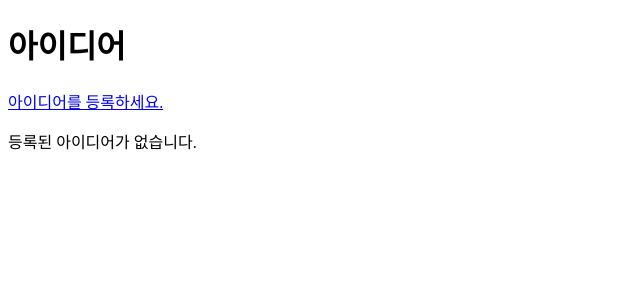
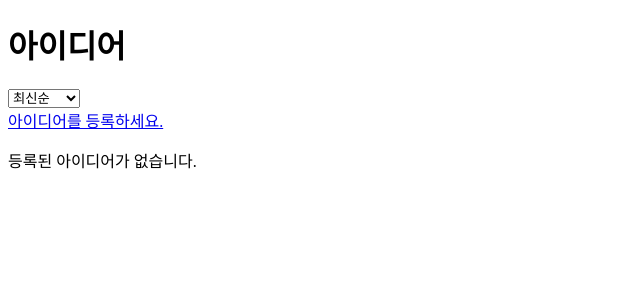
Before and after one commit to Pirogramming-25/Kang-bomin, a Django app: page /list/ in a window 1280 px wide. Shown: the part 32-332 px from the top of the page, without its empty margins (0-640 px from the left). Run offline with Django 5.2, Linux system fonts and the light colour scheme; data that the repository does not hold is empty.

Commit message:
feat: list 정렬 기능 구현

```diff
--- a/아이디어_사이트/ideaSite/templates/ideaSite/add.html
+++ b/아이디어_사이트/ideaSite/templates/ideaSite/add.html
@@ -8,7 +8,7 @@
         {% csrf_token %}
 
         <p>제목: <input type = 'text' name = 'title' required></p>
-        <p>이미지: <input type = 'file' name = 'image' accept = 'image/' required></p>
+        <p>이미지: <input type = 'file' name = 'image' accept = 'image/*' required></p>
         <p>내용: <textarea name = 'content' required></textarea>
         <p>관심도: <input type = 'number' name = 'interest' value = '0'></p>
         <p>개발툴:
--- a/아이디어_사이트/ideaSite/templates/ideaSite/list.html
+++ b/아이디어_사이트/ideaSite/templates/ideaSite/list.html
@@ -4,6 +4,15 @@
 
 {% block content %}
     <h1>아이디어</h1>
+    <form method="GET">
+        <select name="sort" onchange="this.form.submit()">
+            <option value="recent" {% if sort == 'recent' %}selected{% endif %}>최신순</option>
+            <option value="old" {% if sort == 'old' %}selected{% endif %}>등록순</option>
+            <option value="name" {% if sort == 'name' %}selected{% endif %}>이름순</option>
+            <option value="interest" {% if sort == 'interest' %}selected{% endif %}>관심도순</option>
+            <option value="star" {% if sort == 'star' %}selected{% endif %}>찜하기순</option>
+        </select>
+    </form>
     <a href = "{% url 'add' %}">아이디어를 등록하세요.</a>
 
     {% for idea in ideas %}
--- a/아이디어_사이트/ideaSite/templates/ideaSite/toolAdd.html
+++ b/아이디어_사이트/ideaSite/templates/ideaSite/toolAdd.html
@@ -5,8 +5,8 @@
 {% block content %}
 
     <h1>개발툴 등록</h1>
+    <form method = 'POST'>
         {% csrf_token %}
-
         <p>이름: <input type = 'text' name = 'name' required></p>
         <p>종류: <input type = 'text' name = 'kind' required></p>
         <p>내용: <textarea name = 'content' required></textarea>
--- a/아이디어_사이트/ideaSite/templates/ideaSite/toolList.html
+++ b/아이디어_사이트/ideaSite/templates/ideaSite/toolList.html
@@ -4,7 +4,6 @@
 
 {% block content %}
 
-{% endblock %}
     <h1>DevTool list</h1>
     <a href = "{% url 'toolAdd' %}">개발툴을 등록하세요.</a>
 
--- a/아이디어_사이트/ideaSite/views.py
+++ b/아이디어_사이트/ideaSite/views.py
@@ -1,8 +1,20 @@
 from django.shortcuts import render, redirect, get_object_or_404
 from .models import Idea, DevTool, IdeaStar
+from django.db.models import Count
 
 def list(request):
-    ideas = Idea.objects.order_by('-created_at')
+    sort = request.GET.get('sort', 'recent')
+
+    if sort == 'name':
+        ideas = Idea.objects.order_by('title')
+    elif sort == 'old':
+        ideas = Idea.objects.order_by('created_at')
+    elif sort == 'interest':
+        ideas = Idea.objects.order_by('-interest')
+    elif sort == 'star':
+        ideas = Idea.objects.annotate(star_count = Count('stars')).order_by('-star_count')
+    else:
+        ideas = Idea.objects.order_by('-created_at')
     return render(request, 'ideaSite/list.html', {'ideas': ideas})
 
 def add(request):
```
